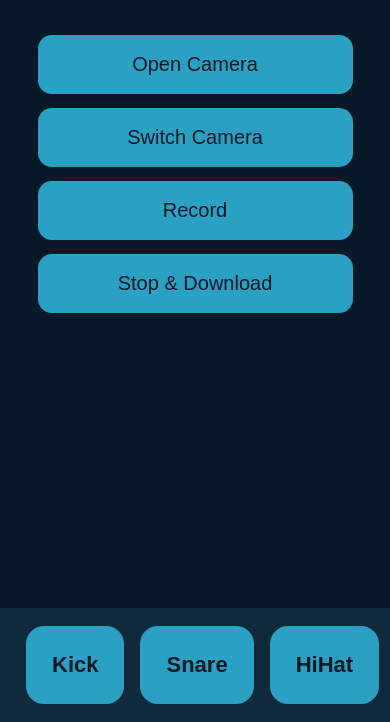
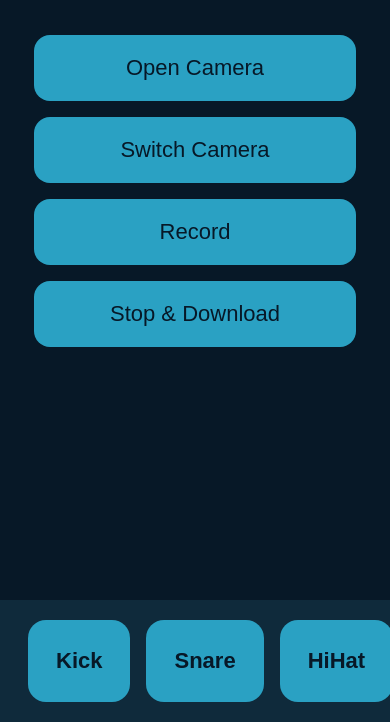
Before and after one commit to dtafuri-lab/Phone_Mamma_Diego, a plain HTML site: page index.html in a window 390 px wide. Both pictures are taken after a click on the button "Kick". Shown: the part 122-844 px from the top of the page. Drawn offline with Linux system fonts and the light colour scheme.

Commit message:
Update index.html

```diff
--- a/index.html
+++ b/index.html
@@ -4,89 +4,19 @@
   <meta charset="UTF-8">
   <title>Mammina Mobile Sound Archive</title>
   <style>
-    body {
-      margin: 0;
-      background: #071827;
-      color: #cfe9ff;
-      font-family: sans-serif;
-      text-align: center;
-    }
-    h1 {
-      padding: 20px;
-      font-size: 26px;
-    }
-    #controls {
-      display: flex;
-      flex-direction: column;
-      align-items: center;
-      gap: 14px;
-      padding: 20px;
-    }
-    button {
-      padding: 18px 28px;
-      font-size: 20px;
-      background: #2aa1c3;
-      color: #071827;
-      border: none;
-      border-radius: 14px;
-      cursor: pointer;
-      transition: all 0.2s ease;
-      width: 90%;
-      max-width: 340px;
-    }
-    button:hover {
-      background: #88d2e8;
-    }
-    video {
-      margin-top: 16px;
-      max-width: 90%;
-      border: 3px solid #2aa1c3;
-      border-radius: 14px;
-      display: none;
-    }
-    #mobilePad {
-      position: fixed;
-      bottom: 0;
-      left: 0;
-      right: 0;
-      display: flex;
-      justify-content: space-around;
-      background: #0f2a3b;
-      padding: 18px;
-      z-index: 999;
-    }
-    .soundBtn {
-      flex: 1;
-      margin: 0 8px;
-      padding: 26px;
-      font-size: 22px;
-      font-weight: bold;
-      background: #2aa1c3;
-      color: #071827;
-      border: none;
-      border-radius: 18px;
-      cursor: pointer;
-      transition: all 0.2s ease;
-    }
-    .soundBtn:active {
-      background: #88d2e8;
-      transform: scale(1.1);
-    }
-    @media (min-width: 768px) {
-      #mobilePad { display: none; }
-    }
-    #rippleCanvas, #explosionCanvas {
-      position: fixed;
-      top: 0; left: 0;
-      width: 100vw; height: 100vh;
-      pointer-events: none;
-      z-index: 1;
-    }
+    body { margin:0; background:#071827; color:#cfe9ff; font-family:sans-serif; text-align:center; }
+    h1 { padding:20px; font-size:26px; }
+    #controls { display:flex; flex-direction:column; align-items:center; gap:16px; padding:20px; }
+    button { padding:20px 30px; font-size:22px; background:#2aa1c3; color:#071827; border:none; border-radius:16px; cursor:pointer; width:92%; max-width:380px; }
+    video { margin-top:16px; max-width:92%; border:3px solid #2aa1c3; border-radius:16px; display:none; }
+    #mobilePad { position:fixed; bottom:0; left:0; right:0; display:flex; justify-content:space-around; background:#0f2a3b; padding:20px; z-index:10; }
+    .soundBtn { flex:1; margin:0 8px; padding:28px; font-size:22px; font-weight:bold; background:#2aa1c3; color:#071827; border:none; border-radius:18px; }
+    @media (min-width:768px){ #mobilePad{ display:none; } }
+    #rippleCanvas, #explosionCanvas { position:fixed; top:0; left:0; width:100vw; height:100vh; pointer-events:none; z-index:5; }
   </style>
 </head>
 <body>
   <h1>Mammina Mobile Sound Archive</h1>
-
   <div id="controls">
     <button id="cameraBtn">Open Camera</button>
     <button id="switchCameraBtn">Switch Camera</button>
@@ -95,71 +25,71 @@
     <button id="recordBtn">Record</button>
     <button id="stopRecordBtn">Stop & Download</button>
   </div>
-
   <canvas id="rippleCanvas"></canvas>
   <canvas id="explosionCanvas"></canvas>
-
   <div id="mobilePad">
     <button class="soundBtn" data-sound="kick">Kick</button>
     <button class="soundBtn" data-sound="snare">Snare</button>
     <button class="soundBtn" data-sound="hihat">HiHat</button>
   </div>
-
 <script>
 const audioCtx = new (window.AudioContext || window.webkitAudioContext)();
+const masterGain = audioCtx.createGain();
+masterGain.gain.value = 1.0;
+masterGain.connect(audioCtx.destination);
+
+const recorderDest = audioCtx.createMediaStreamDestination();
+masterGain.connect(recorderDest);
 
 function playKick(){const osc=audioCtx.createOscillator(),gain=audioCtx.createGain();
 osc.type="sine"; osc.frequency.setValueAtTime(150,audioCtx.currentTime);
 osc.frequency.exponentialRampToValueAtTime(50,audioCtx.currentTime+0.5);
-gain.gain.setValueAtTime(0.25,audioCtx.currentTime);
+gain.gain.setValueAtTime(0.35,audioCtx.currentTime);
 gain.gain.exponentialRampToValueAtTime(0.001,audioCtx.currentTime+0.5);
-osc.connect(gain).connect(audioCtx.destination);
+osc.connect(gain).connect(masterGain);
 osc.start(); osc.stop(audioCtx.currentTime+0.5);}
 function playSnare(){const buffer=audioCtx.createBuffer(1,audioCtx.sampleRate*0.2,audioCtx.sampleRate);
 const data=buffer.getChannelData(0); for(let i=0;i<data.length;i++){data[i]=Math.random()*2-1;}
 const noise=audioCtx.createBufferSource(); noise.buffer=buffer;
-const gain=audioCtx.createGain(); gain.gain.setValueAtTime(0.2,audioCtx.currentTime);
+const gain=audioCtx.createGain(); gain.gain.setValueAtTime(0.3,audioCtx.currentTime);
 gain.gain.exponentialRampToValueAtTime(0.01,audioCtx.currentTime+0.2);
-noise.connect(gain).connect(audioCtx.destination);
+noise.connect(gain).connect(masterGain);
 noise.start(); noise.stop(audioCtx.currentTime+0.2);}
 function playHiHat(){const osc=audioCtx.createOscillator(),gain=audioCtx.createGain();
 osc.type="square"; osc.frequency.value=8000;
-gain.gain.setValueAtTime(0.1,audioCtx.currentTime);
-gain.gain.exponentialRampToValueAtTime(0.01,audioCtx.currentTime+0.05);
-osc.connect(gain).connect(audioCtx.destination);
-osc.start(); osc.stop(audioCtx.currentTime+0.05);}
+gain.gain.setValueAtTime(0.15,audioCtx.currentTime);
+gain.gain.exponentialRampToValueAtTime(0.01,audioCtx.currentTime+0.06);
+osc.connect(gain).connect(masterGain);
+osc.start(); osc.stop(audioCtx.currentTime+0.06);}
 
 const rippleCanvas = document.getElementById("rippleCanvas");
 const rippleCtx = rippleCanvas.getContext("2d");
-rippleCanvas.width = window.innerWidth;
-rippleCanvas.height = window.innerHeight;
+function sizeCanvases(){rippleCanvas.width=window.innerWidth; rippleCanvas.height=window.innerHeight; explosionCanvas.width=window.innerWidth; explosionCanvas.height=window.innerHeight;}
+window.addEventListener("resize", sizeCanvases);
 
 function triggerRipple(x, y) {
   let radius = 0;
-  const maxRadius = 200;
-  const rippleInterval = setInterval(() => {
-    rippleCtx.clearRect(0, 0, rippleCanvas.width, rippleCanvas.height);
-    const gradient = rippleCtx.createRadialGradient(x, y, radius * 0.5, x, y, radius);
-    gradient.addColorStop(0, "rgba(138, 212, 232, 0.4)");
-    gradient.addColorStop(1, "rgba(7, 24, 39, 0)");
-    rippleCtx.fillStyle = gradient;
+  const maxRadius = Math.min(rippleCanvas.width, rippleCanvas.height) * 0.5;
+  function step(){
+    rippleCtx.clearRect(0,0,rippleCanvas.width,rippleCanvas.height);
+    const g = rippleCtx.createRadialGradient(x, y, radius*0.3, x, y, radius);
+    g.addColorStop(0, "rgba(138,212,232,0.45)");
+    g.addColorStop(1, "rgba(7,24,39,0)");
+    rippleCtx.fillStyle = g;
     rippleCtx.beginPath();
-    rippleCtx.arc(x, y, radius, 0, 2 * Math.PI);
+    rippleCtx.arc(x, y, radius, 0, Math.PI*2);
     rippleCtx.fill();
-    radius += 8;
-    if (radius > maxRadius) {
-      clearInterval(rippleInterval);
-      rippleCtx.clearRect(0, 0, rippleCanvas.width, rippleCanvas.height);
-    }
-  }, 30);
+    radius += 12;
+    if(radius <= maxRadius){ requestAnimationFrame(step); } else { rippleCtx.clearRect(0,0,rippleCanvas.width,rippleCanvas.height); }
+  }
+  step();
 }
 
 const explosionCanvas = document.getElementById("explosionCanvas");
 const explosionCtx = explosionCanvas.getContext("2d");
-explosionCanvas.width = window.innerWidth;
-explosionCanvas.height = window.innerHeight;
 
 function triggerExplosion() {
+  if (!cameraFeed.videoWidth || !cameraFeed.videoHeight) return;
   const tempCanvas = document.createElement("canvas");
   tempCanvas.width = cameraFeed.videoWidth;
   tempCanvas.height = cameraFeed.videoHeight;
@@ -168,37 +98,34 @@ function triggerExplosion() {
   const frame = tctx.getImageData(0, 0, tempCanvas.width, tempCanvas.height).data;
 
   let particles = [];
-  const step = 8;
+  const step = 10;
   for (let y = 0; y < tempCanvas.height; y += step) {
     for (let x = 0; x < tempCanvas.width; x += step) {
       const i = (y * tempCanvas.width + x) * 4;
       const r = frame[i], g = frame[i+1], b = frame[i+2];
       const color = `rgb(${r},${g},${b})`;
       const angle = Math.random() * 2 * Math.PI;
-      const speed = Math.random() * 4 + 2;
+      const speed = Math.random() * 6 + 3;
       particles.push({
-        x: x + window.innerWidth/2 - tempCanvas.width/2,
-        y: y + window.innerHeight/2 - tempCanvas.height/2,
-        vx: Math.cos(angle) * speed,
-        vy: Math.sin(angle) * speed,
+        x: x + (explosionCanvas.width - tempCanvas.width)/2,
+        y: y + (explosionCanvas.height - tempCanvas.height)/2,
+        vx: Math.cos(angle)*speed,
+        vy: Math.sin(angle)*speed,
         size: step,
         color,
-        life: 60
+        life: 50
       });
     }
   }
-
-  function animate() {
-    explosionCtx.clearRect(0, 0, explosionCanvas.width, explosionCanvas.height);
-    particles.forEach(p => {
-      p.x += p.vx;
-      p.y += p.vy;
-      p.life -= 1;
+  function animate(){
+    explosionCtx.clearRect(0,0,explosionCanvas.width,explosionCanvas.height);
+    particles.forEach(p=>{
+      p.x += p.vx; p.y += p.vy; p.life -= 1;
       explosionCtx.fillStyle = p.color;
       explosionCtx.fillRect(p.x, p.y, p.size, p.size);
     });
-    particles = particles.filter(p => p.life > 0);
-    if (particles.length > 0) requestAnimationFrame(animate);
+    particles = particles.filter(p=>p.life>0);
+    if(particles.length>0){ requestAnimationFrame(animate); }
   }
   animate();
 }
@@ -206,13 +133,25 @@ function triggerExplosion() {
 document.querySelectorAll(".soundBtn").forEach(btn=>{
   btn.addEventListener("touchstart",(e)=>{
     if(audioCtx.state==="suspended") audioCtx.resume();
-    const sound = btn.dataset.sound;
-    if(sound==="kick") playKick();
-    if(sound==="snare") playSnare();
-    if(sound==="hihat") playHiHat();
+    const s=btn.dataset.sound;
+    if(s==="kick") playKick();
+    if(s==="snare") playSnare();
+    if(s==="hihat") playHiHat();
     const rect = btn.getBoundingClientRect();
-    const x = rect.left + rect.width / 2;
-    const y = rect.top + rect.height / 2;
+    const x = rect.left + rect.width/2;
+    const y = rect.top + rect.height/2;
+    triggerRipple(x, y);
+    triggerExplosion();
+  });
+  btn.addEventListener("click",(e)=>{
+    if(audioCtx.state==="suspended") audioCtx.resume();
+    const s=btn.dataset.sound;
+    if(s==="kick") playKick();
+    if(s==="snare") playSnare();
+    if(s==="hihat") playHiHat();
+    const rect = btn.getBoundingClientRect();
+    const x = rect.left + rect.width/2;
+    const y = rect.top + rect.height/2;
     triggerRipple(x, y);
     triggerExplosion();
   });
@@ -226,23 +165,22 @@ const switchCameraBtn = document.getElementById("switchCameraBtn");
 const closeCameraBtn = document.getElementById("closeCameraBtn");
 
 async function startCamera() {
-  const constraints = {
-    video: { facingMode: usingFrontCamera ? "user" : "environment" }
-  };
+  const constraints = { video: { facingMode: usingFrontCamera ? "user" : "environment" } };
   cameraStream = await navigator.mediaDevices.getUserMedia(constraints);
   cameraFeed.srcObject = cameraStream;
+  await cameraFeed.play();
   cameraFeed.style.display = "block";
   closeCameraBtn.style.display = "inline-block";
+  sizeCanvases();
 }
 
 cameraBtn.addEventListener("click", async () => {
+  if(audioCtx.state==="suspended") await audioCtx.resume();
   await startCamera();
 });
 
 switchCameraBtn.addEventListener("click", async () => {
-  if (cameraStream) {
-    cameraStream.getTracks().forEach(track => track.stop());
-  }
+  if (cameraStream) cameraStream.getTracks().forEach(t=>t.stop());
   usingFrontCamera = !usingFrontCamera;
   await startCamera();
 });
@@ -257,30 +195,28 @@ closeCameraBtn.addEventListener("click", () => {
 });
 
 let recorder, chunks = [];
-document.getElementById("recordBtn").addEventListener("click", () => {
-  const dest = audioCtx.createMediaStreamDestination();
-  const source = audioCtx.createGain();
-  source.connect(dest);
-  source.connect(audioCtx.destination);
-  recorder = new MediaRecorder(dest.stream);
-  recorder.ondataavailable = e => chunks.push(e.data);
+document.getElementById("recordBtn").addEventListener("click", async () => {
+  if(audioCtx.state==="suspended") await audioCtx.resume();
+  chunks = [];
+  recorder = new MediaRecorder(recorderDest.stream, { mimeType: "audio/webm" });
+  recorder.ondataavailable = e => { if(e.data.size>0) chunks.push(e.data); };
   recorder.onstop = () => {
-    const blob = new Blob(chunks, { type: "video/mp4" });
+    const blob = new Blob(chunks, { type: "audio/webm" });
     const url = URL.createObjectURL(blob);
     const a = document.createElement("a");
     a.href = url;
-    a.download = "mammina_recording.mp4";
+    a.download = "mammina_recording.webm";
     a.click();
-    chunks = [];
+    URL.revokeObjectURL(url);
   };
   recorder.start();
 });
 
 document.getElementById("stopRecordBtn").addEventListener("click", () => {
-  if (recorder && recorder.state !== "inactive") {
-    recorder.stop();
-  }
+  if (recorder && recorder.state !== "inactive") recorder.stop();
 });
+
+sizeCanvases();
 </script>
 </body>
 </html>
```
